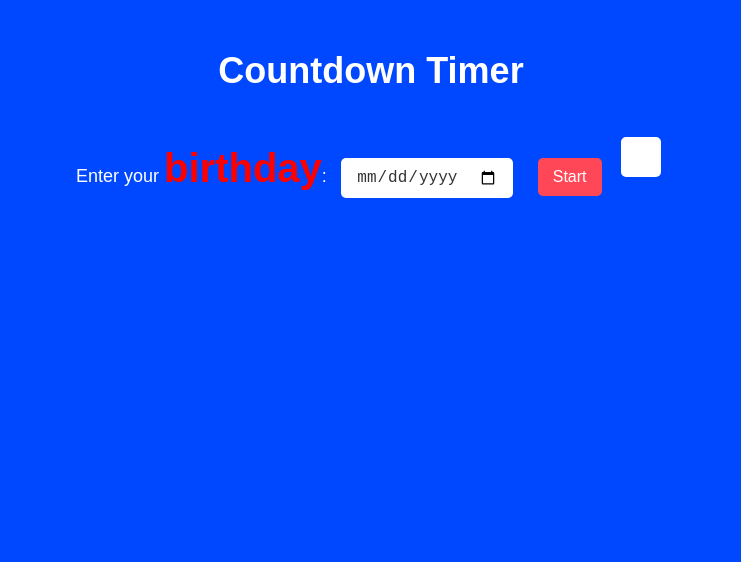
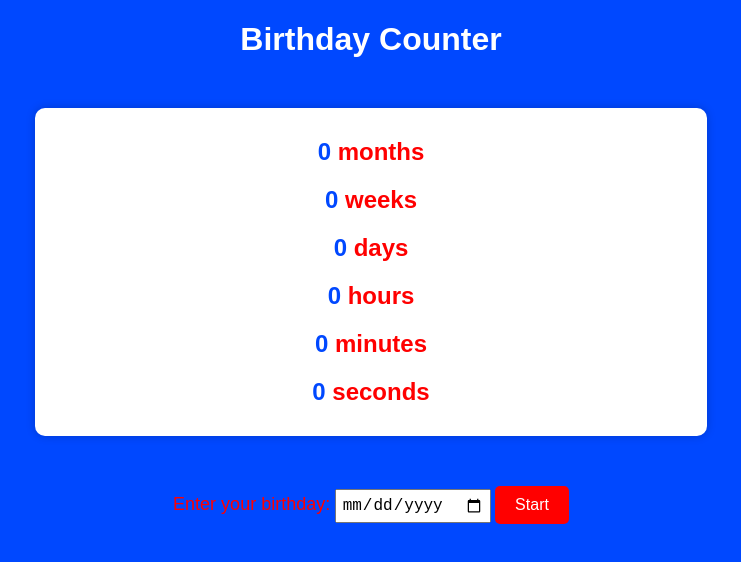
Before and after one commit to mrfrixma/birthday-counter, a plain HTML site: page index.html in a window 1280 px wide. Shown: the whole page, without its empty margins (269-1010 px from the left). Drawn offline with Linux system fonts and the light colour scheme.

Commit message:
index.html

```diff
--- a/index.html
+++ b/index.html
@@ -3,110 +3,190 @@
 <head>
     <meta charset="UTF-8">
     <meta name="viewport" content="width=device-width, initial-scale=1.0">
-    <title>Countdown Timer</title>
+    <title>Birthday Counter</title>
     <style>
         body {
-            font-family: 'Poppins', sans-serif;
+            background-color: #0048ff;
+            font-family: Arial, sans-serif;
             text-align: center;
-            margin: 50px;
-            background-color: #0048ff;
             color: white;
         }
-        h1 {
-            font-size: 36px;
-            margin-bottom: 20px;
-        }
-        label {
-            font-size: 18px;
-        }
-        input, button {
-            margin: 10px;
-            padding: 10px 15px;
-            font-size: 16px;
-            border: none;
-            border-radius: 5px;
-        }
-        input {
-            background-color: #fff;
-            color: #333;
-        }
-        button {
-            background-color: #ff4757;
-            color: white;
-            cursor: pointer;
-            transition: background 0.3s;
-        }
-        button:hover {
-            background-color: #e84118;
-        }
-        #counter {
-            font-size: 28px;
-            margin-top: 20px;
-            font-weight: bold;
-            background: white;
+        .container {
+            background-color: white;
+            width: 50%;
+            margin: 50px auto;
             padding: 20px;
             border-radius: 10px;
-            display: inline-block;
-            border: 5px solid #0048ff;
+            box-shadow: 0 0 10px rgba(0, 0, 0, 0.2);
         }
-        .num {
-            color: #0048ff;
-            font-weight: bold;
-            font-size: 40px;
-        }
-        .date_type {
-            color: #ff0000;
-            font-weight: bold;
-            font-size: 40px;
-        }
-        .time-container {
+        .countdown {
             display: flex;
             flex-direction: column;
             align-items: center;
-            gap: 10px;
+            font-size: 24px;
+            font-weight: bold;
+        }
+        .countdown div {
+            margin: 10px 0;
+        }
+        .number {
+            color: #0048ff;
+        }
+        .date-type {
+            color: #ff0000;
+        }
+        .input-section {
+            margin-top: 20px;
+        }
+        .input-section label {
+            font-size: 18px;
+            color: #ff0000;
+        }
+        #datetime {
+            padding: 5px;
+            font-size: 16px;
+        }
+        .start-btn {
+            background-color: #ff0000;
+            color: white;
+            border: none;
+            padding: 10px 20px;
+            cursor: pointer;
+            font-size: 16px;
+            border-radius: 5px;
+        }
+        .start-btn:hover {
+            background-color: darkred;
+        }
+        .final-countdown {
+            font-size: 20px;
+            font-weight: bold;
+            margin-top: 20px;
+            color: black;
+        }
+        .final-countdown .number {
+            color: #ffffff;
+        }
+        .final-countdown .date-type {
+            color: #ff0000;
         }
     </style>
 </head>
 <body>
-    <h1>Countdown Timer</h1>
-    <label for="birthday">Enter your <span class="date_type">birthday</span>:</label>
-    <input type="date" id="birthday">
-    <button onclick="startCounter()">Start</button>
-
-    <div id="counter"></div>
+    <h1>Birthday Counter</h1>
+    <div class="container">
+        <div class="countdown" id="countdown">
+            <div><span class="number" id="months">0</span> <span class="date-type">months</span></div>
+            <div><span class="number" id="weeks">0</span> <span class="date-type">weeks</span></div>
+            <div><span class="number" id="days">0</span> <span class="date-type">days</span></div>
+            <div><span class="number" id="hours">0</span> <span class="date-type">hours</span></div>
+            <div><span class="number" id="minutes">0</span> <span class="date-type">minutes</span></div>
+            <div><span class="number" id="seconds">0</span> <span class="date-type">seconds</span></div>
+        </div>
+    </div>
+    <div class="input-section">
+        <label for="datetime">Enter your <span class="date-type">birthday</span>:</label>
+        <input type="date" id="datetime">
+        <button class="start-btn" onclick="startCountdown()">Start</button>
+    </div>
+    <div class="final-countdown" id="final-countdown"></div>
 
     <script>
-        function startCounter() {
-            let birthday = document.getElementById("birthday").value;
-            if (!birthday) {
-                alert("Please enter your birthday.");
-                return;
-            }
-            let birthDate = new Date(birthday);
 
-            function updateCounter() {
-                let now = new Date();
-                let diff = now - birthDate;
-                let days = Math.floor(diff / (1000 * 60 * 60 * 24));
-                let hours = Math.floor(diff / (1000 * 60 * 60)) % 24;
-                let minutes = Math.floor(diff / (1000 * 60)) % 60;
-                let seconds = Math.floor(diff / 1000) % 60;
+// Cookie saqlash funksiyasi
+function setCookie(name, value, days) {
+    let expires = "";
+    if (days) {
+        let date = new Date();
+        date.setTime(date.getTime() + days * 24 * 60 * 60 * 1000);
+        expires = "; expires=" + date.toUTCString();
+    }
+    document.cookie = name + "=" + value + expires + "; path=/";
+}
 
-                document.getElementById("counter").innerHTML = `
-                    <div class="time-container">
-                        <p><span class="num">${days}</span> <span class="date_type">days</span></p>
-                        <p><span class="num">${hours}</span> <span class="date_type">hours</span></p>
-                        <p><span class="num">${minutes}</span> <span class="date_type">minutes</span></p>
-                        <p><span class="num">${seconds}</span> <span class="date_type">seconds</span></p>
-                    </div>
-                    <br>
-                    <p><span class="num">${days}</span> days, <span class="num">${hours}</span> hour, <span class="num">${minutes}</span> minutes, <span class="num">${seconds}</span> seconds</p>
-                `;
-            }
+// Cookie o‘qish funksiyasi
+function getCookie(name) {
+    let nameEQ = name + "=";
+    let ca = document.cookie.split(';');
+    for (let i = 0; i < ca.length; i++) {
+        let c = ca[i];
+        while (c.charAt(0) == ' ') c = c.substring(1, c.length);
+        if (c.indexOf(nameEQ) == 0) return c.substring(nameEQ.length, c.length);
+    }
+    return null;
+}
 
-            setInterval(updateCounter, 1000);
-            updateCounter();
+let interval;
+
+function startCountdown() {
+    clearInterval(interval);
+    let inputDate = document.getElementById("datetime").value;
+
+    if (!inputDate) {
+        alert("Please enter a valid date!");
+        return;
+    }
+
+    // Tug‘ilgan sanani cookie va localStorage-ga saqlash
+    setCookie("birthDate", inputDate, 365);
+    localStorage.setItem("birthDate", inputDate);
+
+    calculateAge(new Date(inputDate));
+}
+
+function calculateAge(birthDate) {
+    interval = setInterval(() => {
+        let now = new Date();
+        let thisYear = now.getFullYear();
+        let birthYear = birthDate.getFullYear();
+        let age = thisYear - birthYear;
+
+        let thisYearBirthday = new Date(thisYear, birthDate.getMonth(), birthDate.getDate());
+        if (now < thisYearBirthday) {
+            age -= 1;
+            thisYearBirthday.setFullYear(thisYear - 1);
         }
+
+        let diff = now - birthDate;
+        let months = Math.floor(diff / (1000 * 60 * 60 * 24 * 30.44));
+        let weeks = Math.floor(diff / (1000 * 60 * 60 * 24 * 7));
+        let daysTotal = Math.floor(diff / (1000 * 60 * 60 * 24));
+        let hoursTotal = Math.floor(diff / (1000 * 60 * 60));
+        let minutesTotal = Math.floor(diff / (1000 * 60));
+        let secondsTotal = Math.floor(diff / 1000);
+
+        document.getElementById("months").innerText = months;
+        document.getElementById("weeks").innerText = weeks;
+        document.getElementById("days").innerText = daysTotal;
+        document.getElementById("hours").innerText = hoursTotal;
+        document.getElementById("minutes").innerText = minutesTotal;
+        document.getElementById("seconds").innerText = secondsTotal;
+
+        let diffSinceBirthday = now - thisYearBirthday;
+        let days = Math.floor(diffSinceBirthday / (1000 * 60 * 60 * 24));
+        let hours = Math.floor((diffSinceBirthday / (1000 * 60 * 60)) % 24);
+        let minutes = Math.floor((diffSinceBirthday / (1000 * 60)) % 60);
+        let seconds = Math.floor((diffSinceBirthday / 1000) % 60);
+
+        document.getElementById("final-countdown").innerHTML =
+            `<span class="number">${age}</span> <span class="date-type">years</span>,
+             <span class="number">${days}</span> <span class="date-type">days</span>,
+             <span class="number">${hours}</span> <span class="date-type">hours</span>,
+             <span class="number">${minutes}</span> <span class="date-type">minutes</span>,
+             <span class="number">${seconds}</span> <span class="date-type">seconds</span>.`;
+    }, 1000);
+}
+
+// Sahifa yuklanganda cookie yoki localStorage-dan tug‘ilgan sanani yuklash
+window.onload = function() {
+    let savedDate = getCookie("birthDate") || localStorage.getItem("birthDate");
+    if (savedDate) {
+        document.getElementById("datetime").value = savedDate;
+        calculateAge(new Date(savedDate));
+    }
+};
+
+
     </script>
 </body>
 </html>
```
